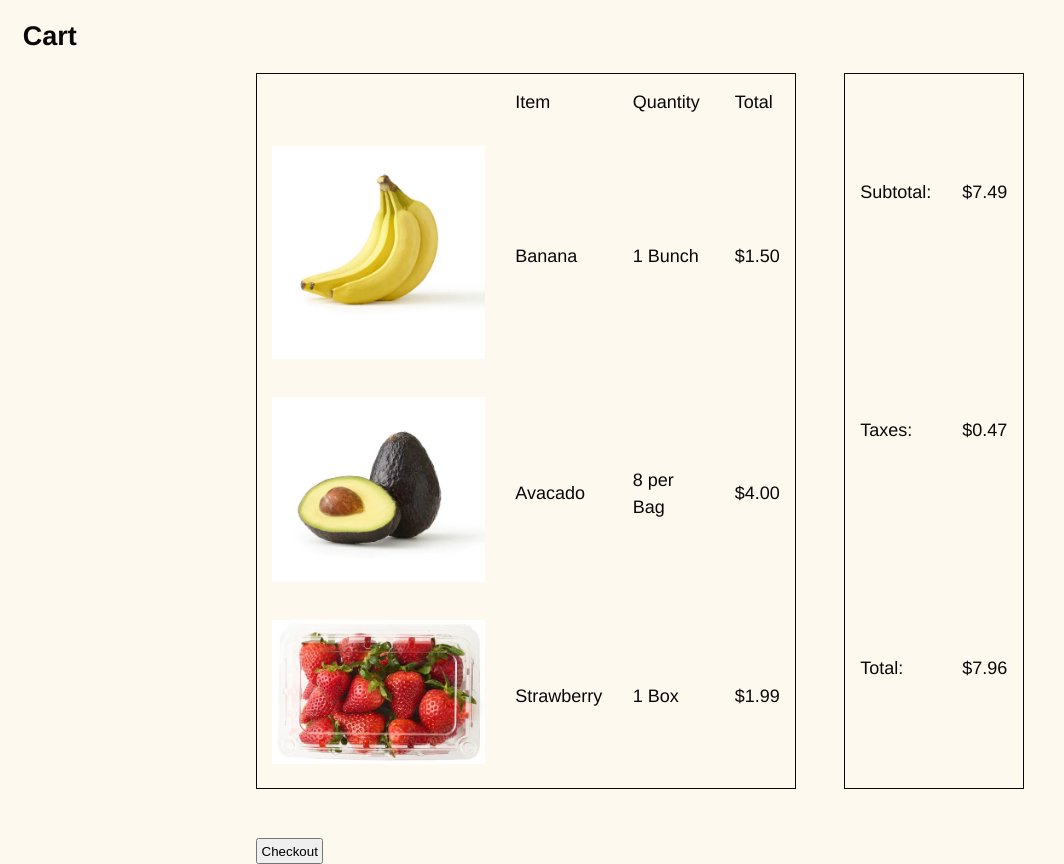
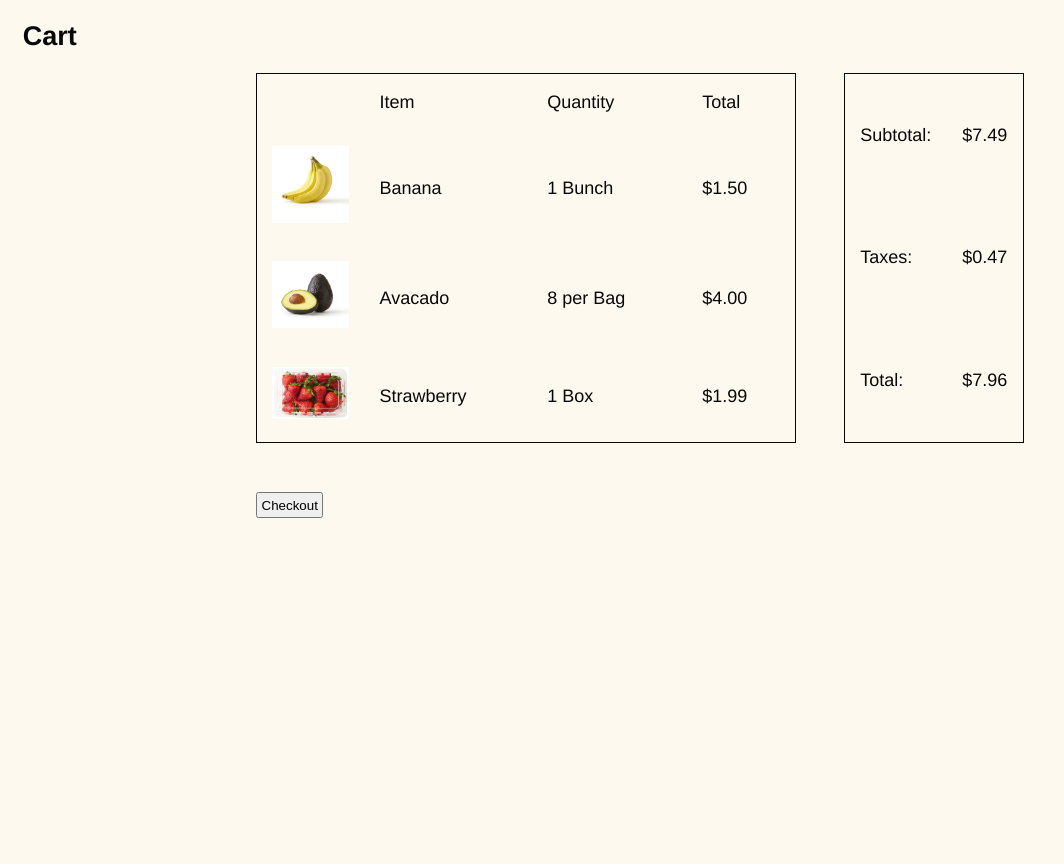
Before and after one commit to pparagonn/itmd362-project-1, a plain HTML site: page index.html in a window 1280 px wide. Shown: the whole page, without its empty margins (0-1064 px from the left). After the commit the page ends 800 px from the top, so only its background shows below. Drawn offline with Linux system fonts and the light colour scheme.

Commit message:
Add classes to images for css change

```diff
--- a/index.html
+++ b/index.html
@@ -18,7 +18,7 @@
           <th>Total</th>
         </tr>
         <tr>
-          <td>
+          <td class="image">
             <img src="assets/img/banana.jpg" alt="Stock image of banana"/>
           </td>
           <td>Banana</td>
@@ -26,7 +26,7 @@
           <td>$1.50</td>
         </tr>
         <tr>
-          <td>
+          <td class="image">
             <img src="assets/img/avacado.jpg" alt="Stock image of banana"/>
           </td>
           <td>Avacado</td>
@@ -34,7 +34,7 @@
           <td>$4.00</td>
         </tr>
         <tr>
-          <td>
+          <td class="image">
           <img src="assets/img/strawberry.jpg" alt="Stock image of banana"/>
           </td>
           <td>Strawberry</td>
```
